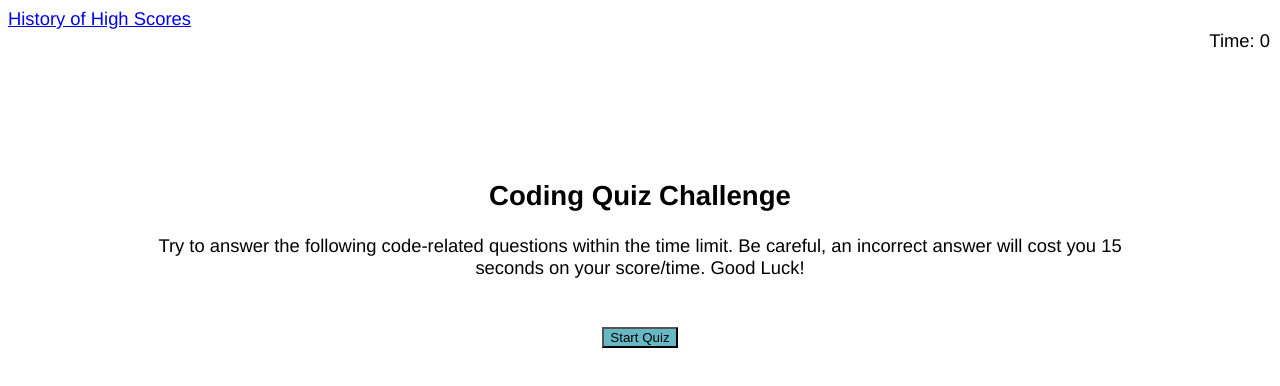
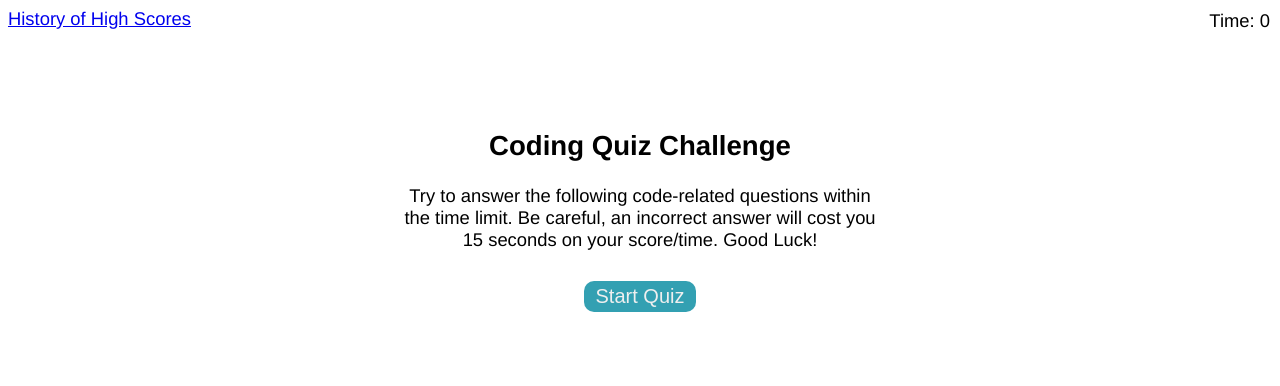
Before and after one commit to dre7283/Timed_Quiz, a plain HTML site: page index.html in a window 1280 px wide. Drawn offline with Linux system fonts and the light colour scheme.

Commit message:
updated CSS

```diff
--- a/assets/css/styles.css
+++ b/assets/css/styles.css
@@ -13,20 +13,40 @@ body{
 .timer{
     position: absolute;
     right: 10px;
+    top: 10px;
 }
 
-#begin{
+main{
+    margin: 100px auto 0 auto;
+
+}
+
+.start{
     text-align: center;
-    margin: 150px;
 }
 
 p{
     display: block;
-
+    margin: 20px;
+    padding: 0px 370px 0px 370px;
 }
 
 button{
- margin: 30px;
- background-color: #66b8c5;
+ margin: 10px;
+ background-color: #33a0b2;
+ font-size: 20px;
+ border-radius: 10px;
+ border-color: #fff;
+ border: 0;
+ padding: 4px 12px;
+ color: #efefef;
+}
 
+.choices button{
+ display: block;
 }
+
+
+#finished{
+    text-align: center;
+}
--- a/assets/js/hscore.js
+++ b/assets/js/hscore.js
@@ -10,7 +10,7 @@ function printHighscores() {
     highscores.forEach(function(score) {
 
     var list = document.createElement("li");
-    list.textContent =score.initials + " - " + score.score;
+    list.textContent =score.initials + score.score;
 
     var olistEl = document.getElementById("highscores");
     olistEl.appendChild(list);
--- a/assets/js/script.js
+++ b/assets/js/script.js
@@ -10,7 +10,7 @@ var startBtn = document.getElementById("start-quiz");
 var feedbackEl = document.getElementById("feedback");
 var submitBtn = document.getElementById("submit");
 var initialsEl = document.getElementById("initials");
-
+var feedbackHideEl=document.getElementById("feedback-hide");
 
 
 
@@ -54,15 +54,18 @@ newQuestion.choices.forEach(function(choice, i) {
     choicesEl.appendChild(option);
 });
 }
+
 function clickQuestion() {
     // check if answer is right or wrong
     if (this.value !== questions[questionIndex].answer) {
         // wrong answer = -15 seconds
-        time -=15;
+        time -= 15;
+
         if (time < 0){
             time = 0;
         }
-// put new time on page
+
+// show new time on page
 timerEl.textContent = time;
 
 feedbackEl.textContent = "wrong Answer";
@@ -72,11 +75,11 @@ feedbackEl.textContent = "Correct Answer";
 
 // flash Wrong or Correct Answer on page for 1/2 second
 feedbackEl.setAttribute("class", "feedback");
-setTimeout(function(){
-   feedbackEl.setAttribute("class", "feedback hide");
-}, 1000);
+  setTimeout(function() {
+    feedbackEl.setAttribute("class", "feedback hide");
+  }, 1000);
 
-// Next Question
+// display next question
 questionIndex++;
 
 // Check if we reached the end of the quiz
@@ -108,11 +111,12 @@ questionsEl.setAttribute("class", "hidden");
 function Ticker(){
     time--;
     timerEl.textContent = time;
-}
+
 
 // check if time expired
 if (time <= 0) {
     endQuiz();
+}
 }
 
 // Save HighScore
--- a/index.html
+++ b/index.html
@@ -10,7 +10,8 @@
 
   <body>
     <div class="highscores"><a href="hscore.html">History of High Scores</a></div>
-    <div class="timer">Time: <span id="time">0</span></div>
+    <div class="timer">Time: <span id="time">0</span>
+    </div>
 
     <main>
       <section id="begin" class="start">
@@ -18,7 +19,8 @@
         <p>
           Try to answer the following code-related questions within the time
           limit. Be careful, an incorrect answer will cost you 15 seconds on
-          your score/time. Good Luck!
+          your score/time.
+          Good Luck!
         </p>
         <button id="start-quiz">Start Quiz</button>
       </section>
@@ -31,7 +33,7 @@
       <section id="finished" class="hidden">
         <h2>Quiz Finished!</h2>
         <p> Final Score = <span id="final-score"></span>.</p>
-        <p> Enter your initials: <input type="text" id="initials" max="3"/>
+        <p> Enter your initials: <input type="text" id="initials"/>
           <button id="submit">Submit</button>
         </p>
       </section>
```
